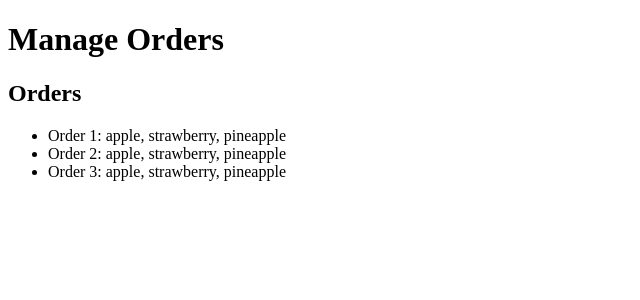
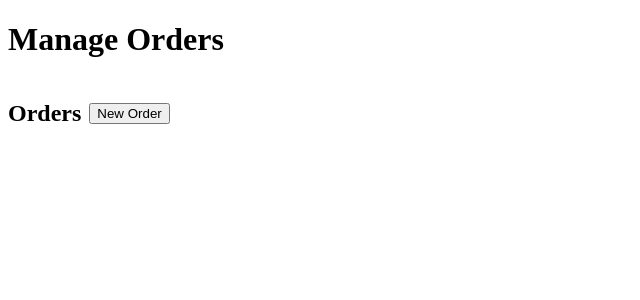
Before and after one commit to gabriela-fraga/manage-orders, an Angular app: page / in a window 1280 px wide. Shown: the top 300 px of the page, without its empty margins (0-640 px from the left). Built offline with nearby package versions, Linux system fonts and the light colour scheme.

Commit message:
added button to add a new order to list

```diff
--- a/src/app/app.component.html
+++ b/src/app/app.component.html
@@ -1,6 +1,9 @@
 <h1>Manage Orders</h1>
 
-<h2>Orders</h2>
+<div class="flex-row align-center">
+  <h2>Orders</h2>
+  <button (click)="addOrder()">New Order</button>
+</div>
 
 <ul>
   <li *ngFor="let order of orders">
--- a/src/app/app.component.scss
+++ b/src/app/app.component.scss
@@ -0,0 +1,13 @@
+.flex-row {
+    display: flex;
+    flex-direction: row;
+}
+
+.align-center {
+    align-items: center;
+}
+
+button {
+    margin-left: 8px;
+    height: fit-content;
+}
--- a/src/app/app.component.ts
+++ b/src/app/app.component.ts
@@ -18,6 +18,12 @@ export class AppComponent {
 
   ngOnInit() {
     this.ordersService.getOrders().subscribe(orders => {
+      this.orders = orders;
+    })
+  }
+
+  addOrder() {
+    this.ordersService.addOrder().subscribe(orders => {
       this.orders = orders;
     })
   }
--- a/src/app/orders.service.ts
+++ b/src/app/orders.service.ts
@@ -9,11 +9,7 @@ export class OrdersService {
 
   orders: Order[] = [];
 
-  constructor() {
-    this.orders.push(new Order(1));
-    this.orders.push(new Order(2));
-    this.orders.push(new Order(3));
-  }
+  constructor() {}
 
   getOrders() {
     return new Observable<Order[]>(observer => {
@@ -21,4 +17,12 @@ export class OrdersService {
       observer.complete();
     })
   }
+
+  addOrder() {
+    return new Observable<Order[]>(observer => {
+      this.orders.push(new Order(this.orders.length >= 1 ? this.orders.length + 1 : 1))
+      observer.next(this.orders);
+      observer.complete();
+    })
+  }
 }
```
